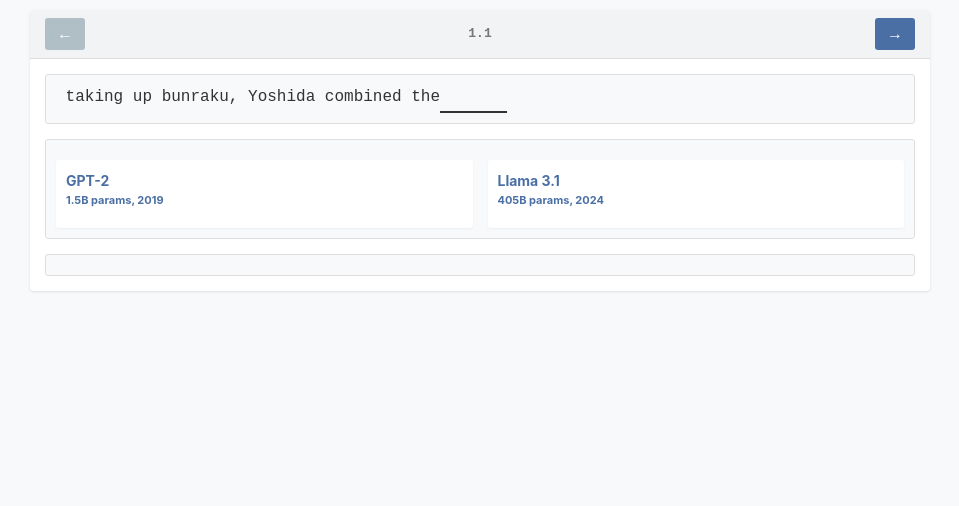
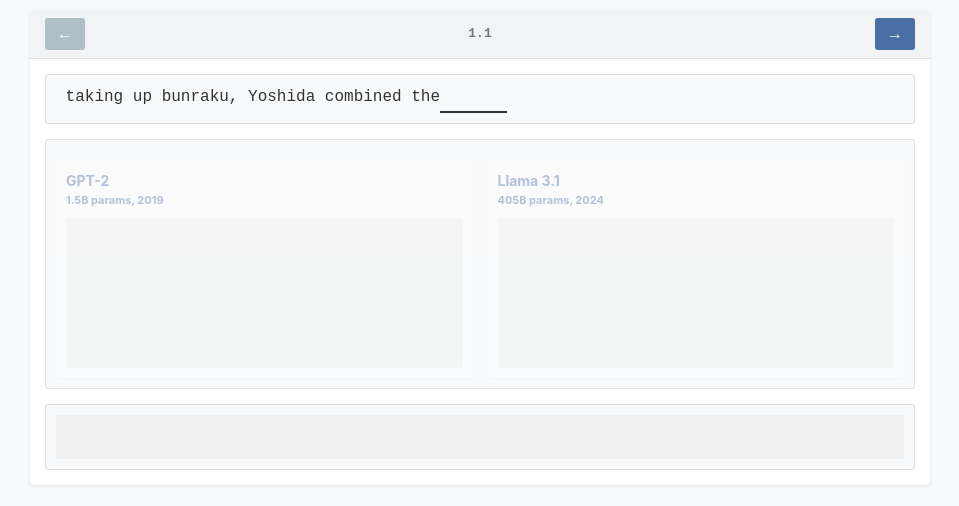
Before and after one commit to jeremyschlatter/palisade-demos, a plain HTML site: page llm-training-game/index.html in a window 1280 px wide. Shown: the whole page, without its empty margins (160-1119 px from the left). Drawn offline with nearby package versions, Linux system fonts and the light colour scheme.

Commit message:
more static ui

```diff
--- a/llm-training-game/index.html
+++ b/llm-training-game/index.html
@@ -215,6 +215,23 @@
       text-align: center;
     }
 
+    .placeholder-content {
+      opacity: 0.4;
+    }
+
+    .prediction-placeholder {
+      height: 150px;
+      background-color: #f0f0f0;
+      border-radius: 3px;
+      margin-top: 5px;
+    }
+
+    .actual-token-placeholder {
+      height: 44px;
+      background-color: #f0f0f0;
+      border-radius: 3px;
+    }
+
     .loading-container {
       display: flex;
       flex-direction: column;
```
